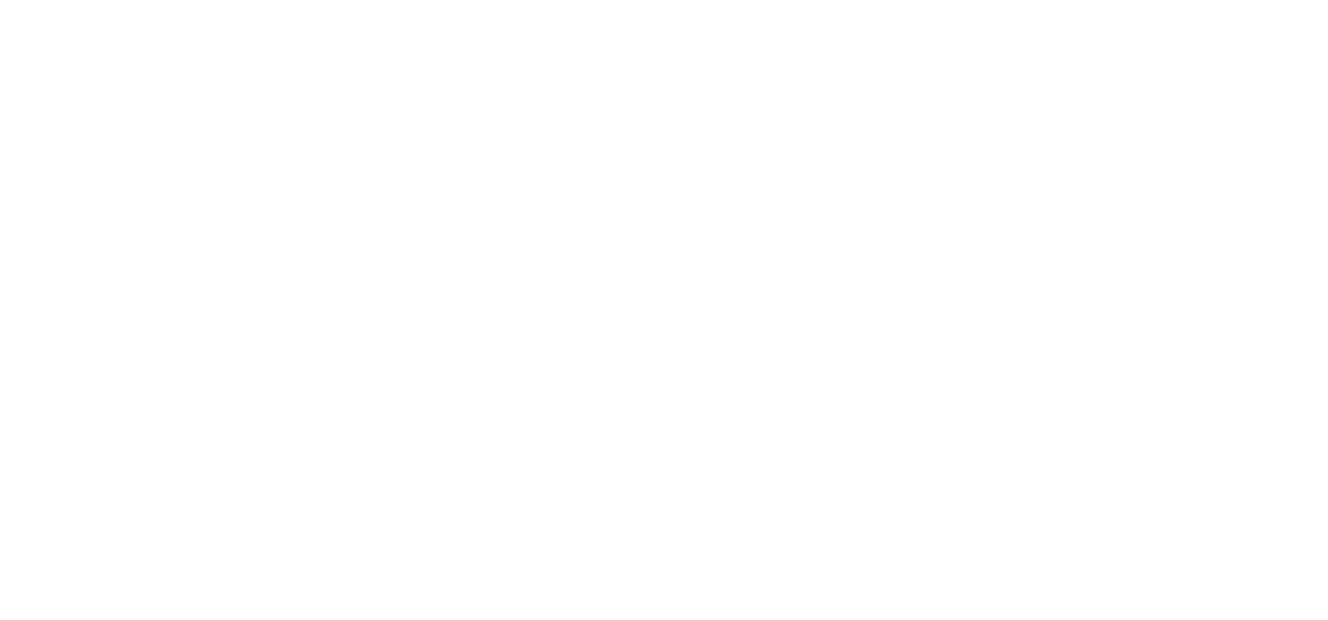
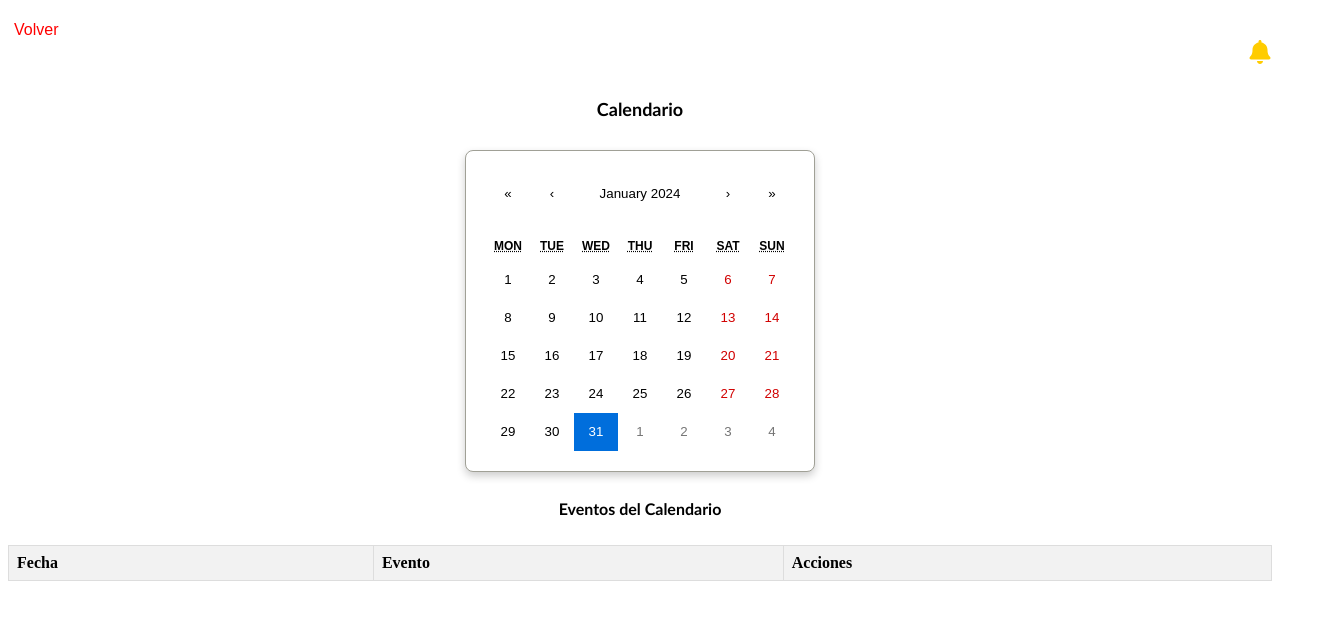
Before and after one commit to karenjoha/accouting, a React (Create React App) app: page /calendario in a window 1280 px wide. Before the commit this address had no page. Shown: the top 620 px of the page, 1328 px wide, since content can reach past the window. Built offline with nearby package versions, Linux system fonts and the light colour scheme.

Commit message:
ya avace lo del calendario, falta

```diff
--- a/package.json
+++ b/package.json
@@ -9,7 +9,10 @@
     "axios": "^1.6.7",
     "react": "^18.2.0",
     "react-bootstrap": "^2.10.0",
+    "react-calendar": "^4.8.0",
     "react-dom": "^18.2.0",
+    "react-icons": "^5.0.1",
+    "react-modal": "^3.16.1",
     "react-router-dom": "^6.21.3",
     "react-scripts": "5.0.1",
     "web-vitals": "^2.1.4"
--- a/src/App.js
+++ b/src/App.js
@@ -1,14 +1,16 @@
 import React from 'react';
 import { BrowserRouter, Routes, Route } from 'react-router-dom';
 import Facturas from './views/facturas';
+import Calendario from './views/calendario';
 import Home from './components/home'; // Suponiendo que tengas un componente Home
 
 function App() {
   return (
     <BrowserRouter>
       <Routes>
-        <Route path="/" element={<Home />} /> {/* Ruta para la página principal */}
+        <Route path="/" element={<Home />} />
         <Route path="/facturas" element={<Facturas />} />
+        <Route path="/calendario" element={<Calendario />} />
       </Routes>
     </BrowserRouter>
   );
--- a/src/backend/package.json
+++ /dev/null
@@ -1,5 +0,0 @@
-{
-    "name": "backend",
-    "version": "1.0.0",
-    "description": "Backend for the accounting project"
-  }
--- /dev/null
+++ b/src/css/calendario.css
@@ -0,0 +1,77 @@
+/* calendario.css */
+.calendario-container {
+    text-align: center;
+    margin-top: 20px;
+}
+
+.calendario {
+    background-color: aqua !important;
+}
+
+.calendario-container {
+    text-align: center;
+    margin-top: 20px;
+}
+
+.calendario-header {
+    font-size: large;
+    color: black;
+    font-family: 'Gill Sans', 'Gill Sans MT', Calibri, 'Trebuchet MS', sans-serif;
+}
+
+.eventos-header {
+    color: black;
+    font-size: medium;
+    font-family: 'Gill Sans', 'Gill Sans MT', Calibri, 'Trebuchet MS', sans-serif;
+}
+
+.custom-calendar {
+    max-width: 400px;
+    margin: 0 auto;
+    box-shadow: 0 4px 8px rgba(0, 0, 0, 0.2);
+    background-color: white;
+    border-radius: 8px;
+    padding: 20px;
+}
+
+.table {
+    width: 100%;
+    border-collapse: collapse;
+    margin-top: 20px;
+}
+
+.table th,
+.table td {
+    border: 1px solid #ddd;
+    padding: 8px;
+    text-align: left;
+}
+
+.table th {
+    background-color: #f2f2f2;
+}
+
+.table tr:nth-child(even) {
+    background-color: #f9f9f9;
+}
+
+.bell-icon {
+    color: #ffcc00;
+    /* Cambia el color del icono */
+    font-size: 24px;
+    /* Cambia el tamaño del icono */
+    /* Agrega más estilos según sea necesario */
+}
+.reminder-icon{
+    border: #ffcc00;
+    text-align:end;
+}
+.button-atras{
+    font-size: 1rem;
+    border: none;
+    margin-right: 100%;
+    text-align: end;
+    background-color: transparent;
+    color: red;
+    cursor: pointer;
+}
--- /dev/null
+++ b/src/css/modal.css
@@ -0,0 +1,66 @@
+/* modal.css */
+.custom-modal {
+    box-shadow: 0 4px 8px rgba(0, 0, 0, 0.2);
+    color: black;
+    background-color: rgb(196, 217, 217);
+    padding: 20px;
+    border-radius: 8px;
+    /* Añade bordes redondeados */
+    max-width: 400px;
+    width: 100%;
+    position: fixed;
+    top: 50%;
+    left: 50%;
+    transform: translate(-50%, -50%);
+}
+
+.close-button {
+    border: none;
+    background-color: transparent;
+    color: red;
+    font-size: 20px;
+    margin-left: auto;
+}
+
+.close-button:hover {
+    background-color: rgb(255, 0, 0);
+    border-radius: 50%;
+    color: white;
+    cursor: pointer
+}
+
+.saved-button {
+    margin-top: 20px;
+    margin-left: 140px;
+    font-size: 1rem;
+    background-color: #d4e2f1;
+    border: 0.2 solid;
+
+}
+
+.subtitle {
+    font-size: large;
+    font-family: cursive;
+    margin: auto;
+}
+
+.title {
+    font-family: cursive;
+    margin: auto;
+    margin-left: 110px;
+}
+
+.input {
+    max-width: 100%;
+    width: 90%;
+    padding: 10px;
+    background-color: #fff;
+    border: 1px solid #ced4da;
+    border-radius: 0.25rem;
+    font-size: 1rem;
+}
+
+.input:focus {
+    border-color: #80bdff;
+    box-shadow: 0 0 0 0.2rem rgba(0, 123, 255, 0.25);
+}
--- a/src/views/calendario.js
+++ b/src/views/calendario.js
@@ -1,40 +1,115 @@
 import React, { useState, useEffect } from 'react';
-import axios from 'axios';
-import { Table } from 'react-bootstrap';
+import { useNavigate } from 'react-router-dom';
+import Calendar from 'react-calendar';
+import 'react-calendar/dist/Calendar.css';
+import { FaBell } from 'react-icons/fa';
+import '../css/calendario.css';
+import ModalCalendario from './modalCalendario';
+
 const Calendario = () => {
-  const [calendario, setCalendario] = useState([]);
+  const navigate = useNavigate();
+  const [eventos, setEventos] = useState([]);
+  const [selectedDate, setSelectedDate] = useState(new Date());
+  const [modalIsOpen, setModalIsOpen] = useState(false);
+  const [eventoSeleccionado, setEventoSeleccionado] = useState(null);
+  const [eventosCercanos, setEventosCercanos] = useState([]);
 
   useEffect(() => {
-    axios.get('/api/calendario').then((response) => {
-      setCalendario(response.data);
-    });
-  }, []);
+    const hoy = new Date();
+    const eventosProximos = eventos.filter(evento => (
+      (evento.fecha - hoy) / (1000 * 60 * 60 * 24) <= 2
+    ));
+    setEventosCercanos(eventosProximos);
+  }, [selectedDate, eventos]);
+
+  const handleDateChange = (date) => {
+    const fechaActual = new Date();
+
+    if (date >= fechaActual) {
+      setSelectedDate(date);
+      setModalIsOpen(true);
+      setEventoSeleccionado(null);
+    } else {
+      alert('Por favor, selecciona una fecha igual o posterior a la fecha actual');
+    }
+  };
+
+  const agregarEvento = (nuevoEvento) => {
+    if (nuevoEvento.trim() !== '') {
+      if (eventoSeleccionado !== null) {
+        const nuevosEventos = eventos.map((evento, index) =>
+          index === eventoSeleccionado ? { fecha: selectedDate, evento: nuevoEvento.trim() } : evento
+        );
+        setEventos(nuevosEventos);
+      } else {
+        setEventos([...eventos, { fecha: selectedDate, evento: nuevoEvento.trim() }]);
+      }
+
+      setModalIsOpen(false);
+      setEventoSeleccionado(null);
+    } else {
+      alert('Por favor, ingresa un nombre para el evento.');
+    }
+  };
+
+  const handleEditarEvento = (index) => {
+    const eventoSeleccionado = eventos[index];
+    setSelectedDate(eventoSeleccionado.fecha);
+    setEventoSeleccionado(index);
+    setModalIsOpen(true);
+  };
+
+  const handleEliminarEvento = (index) => {
+    const nuevosEventos = eventos.filter((evento, i) => i !== index);
+    setEventos(nuevosEventos);
+  };
 
   return (
-    <div>
-        <h5>calendario</h5>
-      <Table striped bordered hover>
+    <div
+    className="calendario-container">
+      <div>
+      <button className='button-atras' onClick={() => navigate(-1)}>Volver</button>
+      </div>
+      <div className="reminder-icon">
+        <FaBell className="bell-icon" />
+        {eventosCercanos.length > 0 && (
+          <div className="reminder-count">{eventosCercanos.length}</div>
+        )}
+      </div>
+      <h5 className="calendario-header">Calendario</h5>
+      <div>
+        <Calendar className="custom-calendar" onChange={handleDateChange} value={selectedDate} />
+      </div>
+
+      <ModalCalendario
+        isOpen={modalIsOpen}
+        onClose={() => setModalIsOpen(false)}
+        onGuardar={agregarEvento}
+        eventoSeleccionado={eventoSeleccionado !== null ? eventos[eventoSeleccionado] : null}
+      />
+
+      <h5 className="eventos-header">Eventos del Calendario</h5>
+      <table className="table">
         <thead>
           <tr>
-            <th>ID</th>
             <th>Fecha</th>
-            <th>Cliente</th>
-            <th>Descripción</th>
-            <th>Total</th>
+            <th>Evento</th>
+            <th>Acciones</th>
           </tr>
         </thead>
         <tbody>
-          {calendario.map((factura) => (
-            <tr key={factura.id}>
-              <td>{factura.id}</td>
-              <td>{factura.fecha}</td>
-              <td>{factura.cliente}</td>
-              <td>{factura.descripcion}</td>
-              <td>{factura.total}</td>
+          {eventos.map((evento, index) => (
+            <tr key={index}>
+              <td>{evento.fecha.toLocaleDateString()}</td>
+              <td>{evento.evento}</td>
+              <td>
+                <button onClick={() => handleEditarEvento(index)}>Editar</button>
+                <button onClick={() => handleEliminarEvento(index)}>Eliminar</button>
+              </td>
             </tr>
           ))}
         </tbody>
-      </Table>
+      </table>
     </div>
   );
 };
--- /dev/null
+++ b/src/views/modalCalendario.js
@@ -0,0 +1,39 @@
+// En tu componente ModalCalendario.js
+import React, { useState } from 'react';
+import Modal from 'react-modal';
+import '../css/modal.css'
+// Define los estilos directamente en el archivo del componente
+
+
+const ModalCalendario = ({ isOpen, onClose, onGuardar }) => {
+  const [nuevoEvento, setNuevoEvento] = useState('');
+
+  const handleGuardar = () => {
+    onGuardar(nuevoEvento);
+    setNuevoEvento('');
+  };
+
+  return (
+    <Modal className="custom-modal"
+      isOpen={isOpen}
+      onRequestClose={onClose}
+      contentLabel="Agregar Evento"
+    >
+      <div style={{ display: 'flex', justifyContent: 'space-between', alignItems: 'center', marginBottom: '10px' }}>
+        <h2 className='title' >Agregar Evento</h2>
+        <button className='close-button' onClick={onClose}>X</button>
+      </div>
+      <label className='subtitle'>Evento:</label><br></br>
+      <input
+      className='input'
+        type="text"
+        id="evento"
+        value={nuevoEvento}
+        onChange={(e) => setNuevoEvento(e.target.value)}
+      /><br></br>
+      <button className='saved-button' onClick={handleGuardar}>Guardar Evento</button>
+    </Modal>
+  );
+};
+
+export default ModalCalendario;
```
Also changed, not shown: src/backend/index.js (deleted, +0 -11 lines), 1 other file (tests, documents, lock files or other folders).
